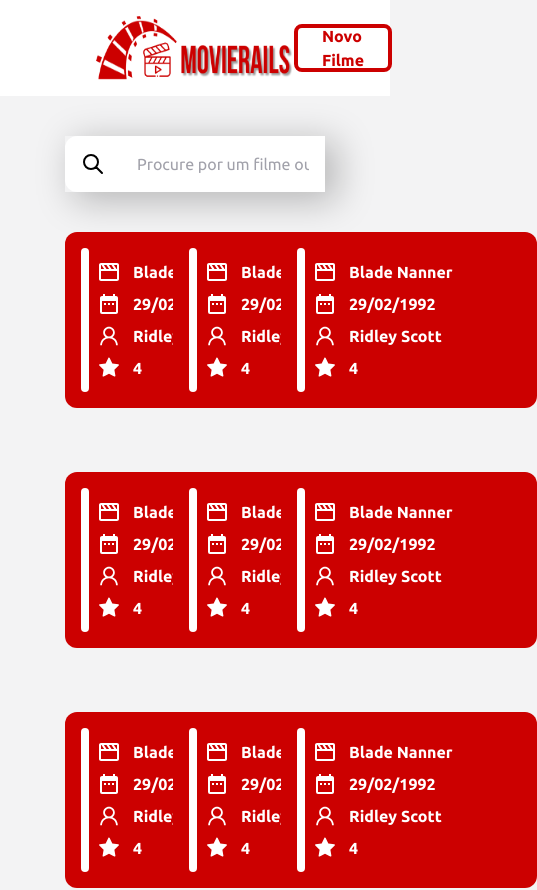
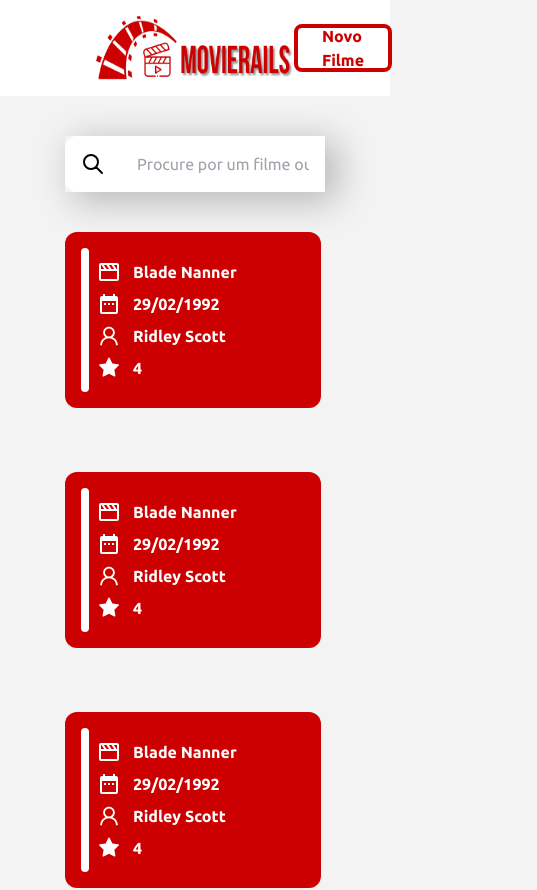
Before and after one commit to flaviomanuel/MovieRails, a React (Create React App) app in the folder web/: page / in a window 390 px wide. Shown: the top 890 px of the page, 537 px wide, since content can reach past the window. Built offline with nearby package versions, Linux system fonts and the light colour scheme.

Commit message:
finish HomePage

```diff
--- a/web/src/pages/HomePage/index.js
+++ b/web/src/pages/HomePage/index.js
@@ -11,7 +11,7 @@ function HomePage() {
         <>
             <Header/>
             <Search/>
-            <main className="w-2/3 container mx-auto grid grid-cols-3  gap-16  ">
+            <main className="w-2/3 container mx-auto grid lg:grid-cols-2  xl:grid-cols-3 2xl:grid-cols-4  gap-16  mb-10">
                 <Card
                     name="Blade Nanner"
                     release_date="29/02/1992"
```
